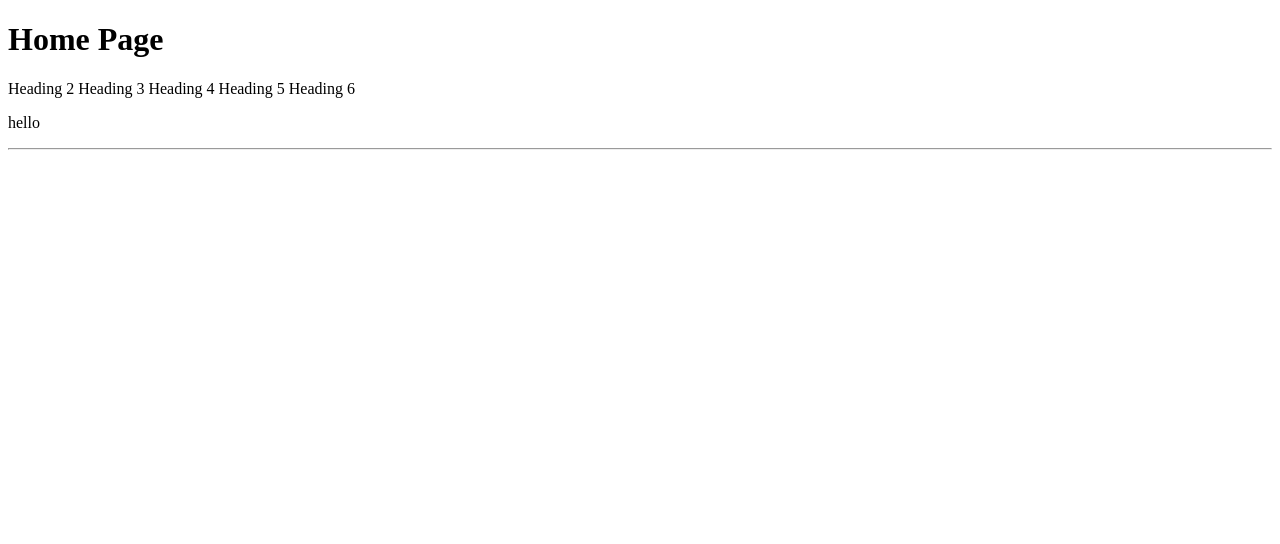
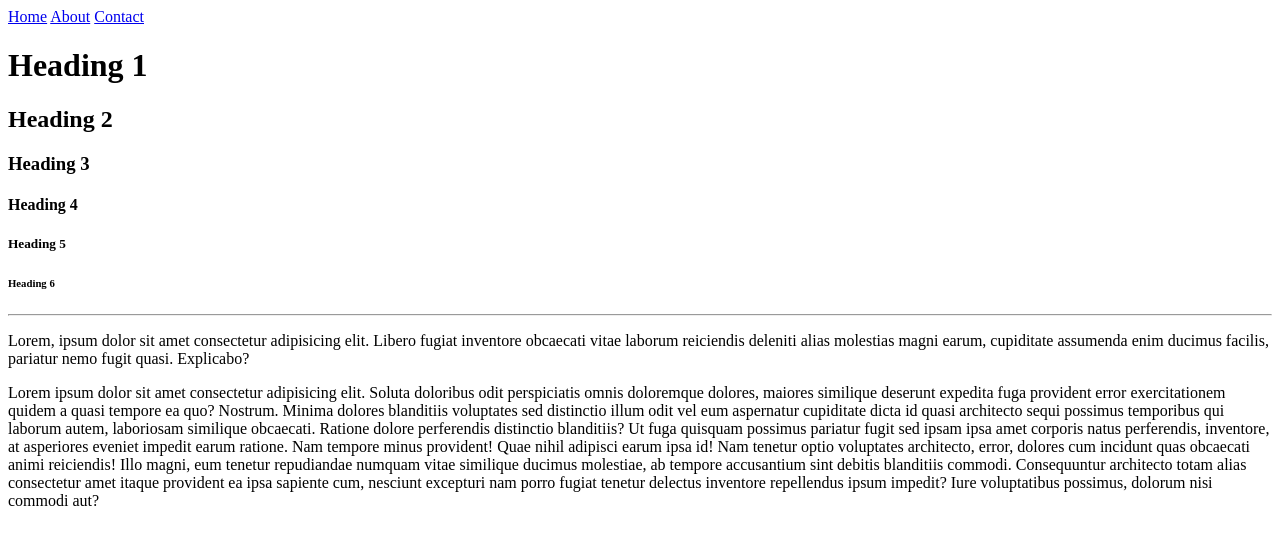
Before and after one commit to SiPHET123/SiPHET123.github.io, a plain HTML site: page index.html in a window 1280 px wide. Drawn offline with Linux system fonts and the light colour scheme.

Commit message:
add menu to index.html

```diff
--- a/index.html
+++ b/index.html
@@ -6,14 +6,22 @@
     <title>SiPHET123 - Home</title>
 </head>
 <body>
-    <h1>Home Page</h1>
-    </h2>Heading 2</h2>
-    </h3>Heading 3</h3>
-    </h4>Heading 4</h4>
-    </h5>Heading 5</h5>
-    </h6>Heading 6</h6>
-    <p>hello</p>
+    <a href="index.html">Home</a>
+    <a href="about.html">About</a>
+    <a href="contact.html">Contact</a>
+    <h1>Heading 1</h1>
+    <h2>Heading 2</h2>
+    <h3>Heading 3</h3>
+    <h4>Heading 4</h4>
+    <h5>Heading 5</h5>
+    <h6>Heading 6</h6>
     <hr>
+    <p>Lorem, ipsum dolor sit amet consectetur adipisicing elit. Libero fugiat inventore obcaecati vitae laborum reiciendis deleniti alias molestias magni earum, cupiditate assumenda enim ducimus facilis, pariatur nemo fugit quasi. Explicabo?</p>
+    <p>Lorem ipsum dolor sit amet consectetur adipisicing elit. Soluta doloribus odit perspiciatis omnis doloremque dolores, maiores similique deserunt expedita fuga provident error exercitationem quidem a quasi tempore ea quo? Nostrum.
+    Minima dolores blanditiis voluptates sed distinctio illum odit vel eum aspernatur cupiditate dicta id quasi architecto sequi possimus temporibus qui laborum autem, laboriosam similique obcaecati. Ratione dolore perferendis distinctio blanditiis?
+    Ut fuga quisquam possimus pariatur fugit sed ipsam ipsa amet corporis natus perferendis, inventore, at asperiores eveniet impedit earum ratione. Nam tempore minus provident! Quae nihil adipisci earum ipsa id!
+    Nam tenetur optio voluptates architecto, error, dolores cum incidunt quas obcaecati animi reiciendis! Illo magni, eum tenetur repudiandae numquam vitae similique ducimus molestiae, ab tempore accusantium sint debitis blanditiis commodi.
+    Consequuntur architecto totam alias consectetur amet itaque provident ea ipsa sapiente cum, nesciunt excepturi nam porro fugiat tenetur delectus inventore repellendus ipsum impedit? Iure voluptatibus possimus, dolorum nisi commodi aut?</p>
 
 </body>
 </html>
```
